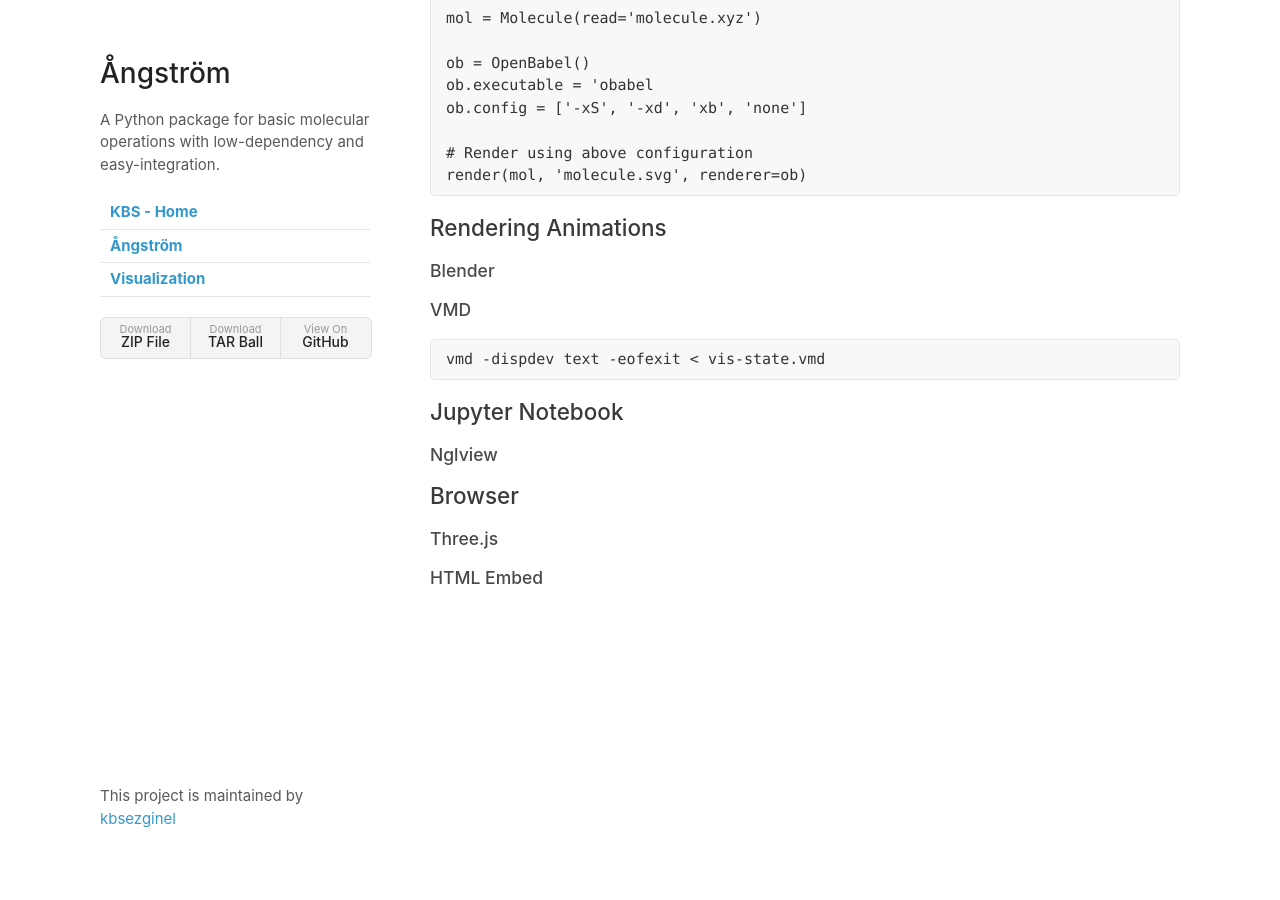
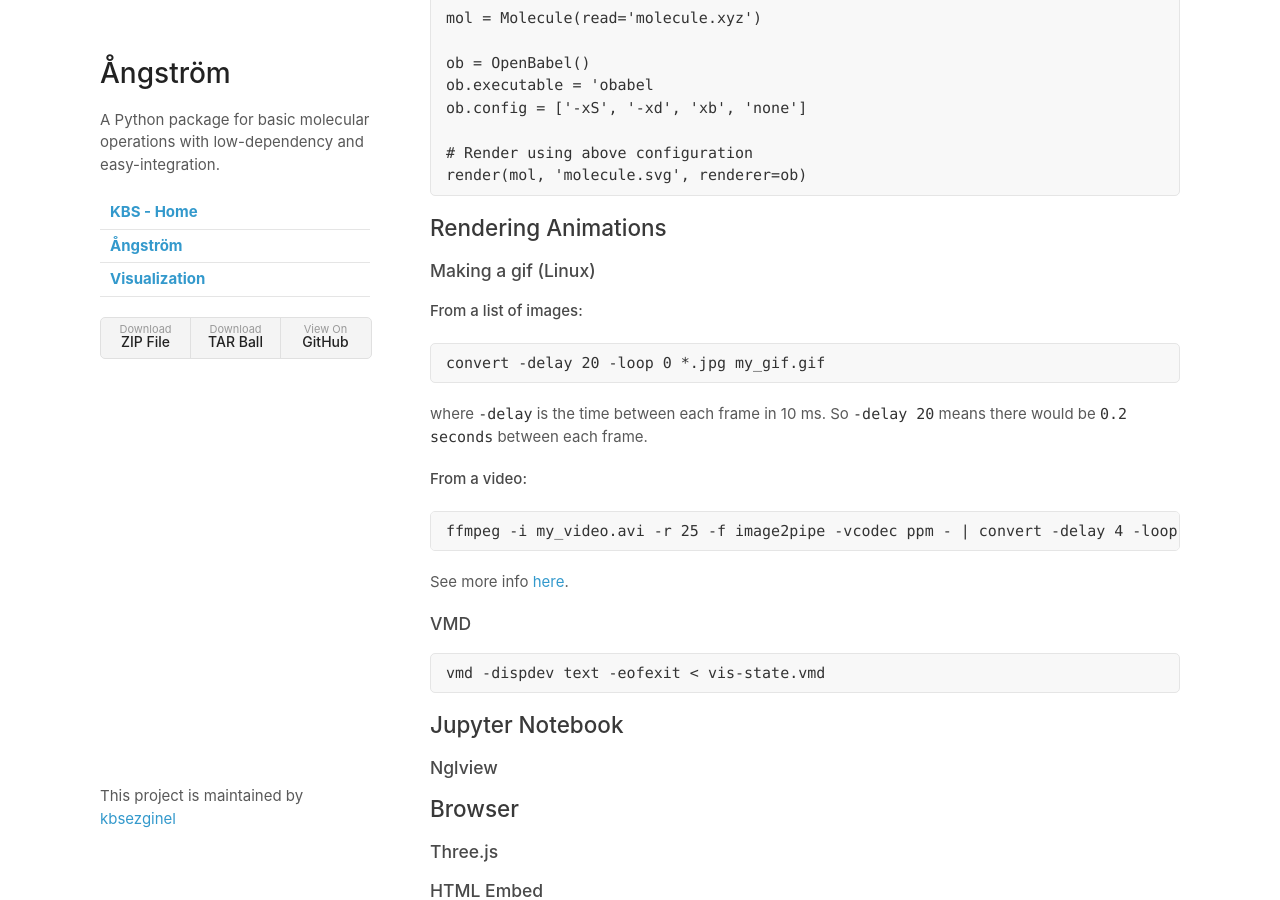
Before and after one commit to kbsezginel/angstrom, a Jekyll site: the page built from docs/visualization.md, in a window 1280 px wide and 900 px high, scrolled down 2483 px. Built offline with Jekyll 4.4.1, drawn with Linux system fonts in a browser that asks for light colours; our own code applies the rules of GitHub Pages for plain Markdown files.

Commit message:
Adds gif making information.

````diff
--- a/docs/visualization.md
+++ b/docs/visualization.md
@@ -125,8 +125,21 @@ render(mol, 'molecule.svg', renderer=ob)
 Rendering Animations
 --------------------
 
-### Blender
+### Making a gif (Linux)
 
+#### From a list of images:
+```
+convert -delay 20 -loop 0 *.jpg my_gif.gif
+```
+where `-delay` is the time between each frame in 10 ms. So `-delay 20` means there would be
+`0.2 seconds` between each frame.
+
+#### From a video:
+```
+ffmpeg -i my_video.avi -r 25 -f image2pipe -vcodec ppm - | convert -delay 4 -loop 0 - my_gif.gif
+```
+
+See more info [here](https://askubuntu.com/questions/648603/how-to-create-an-animated-gif-from-mp4-video-via-command-line).
 ### VMD
 
 ```
````
